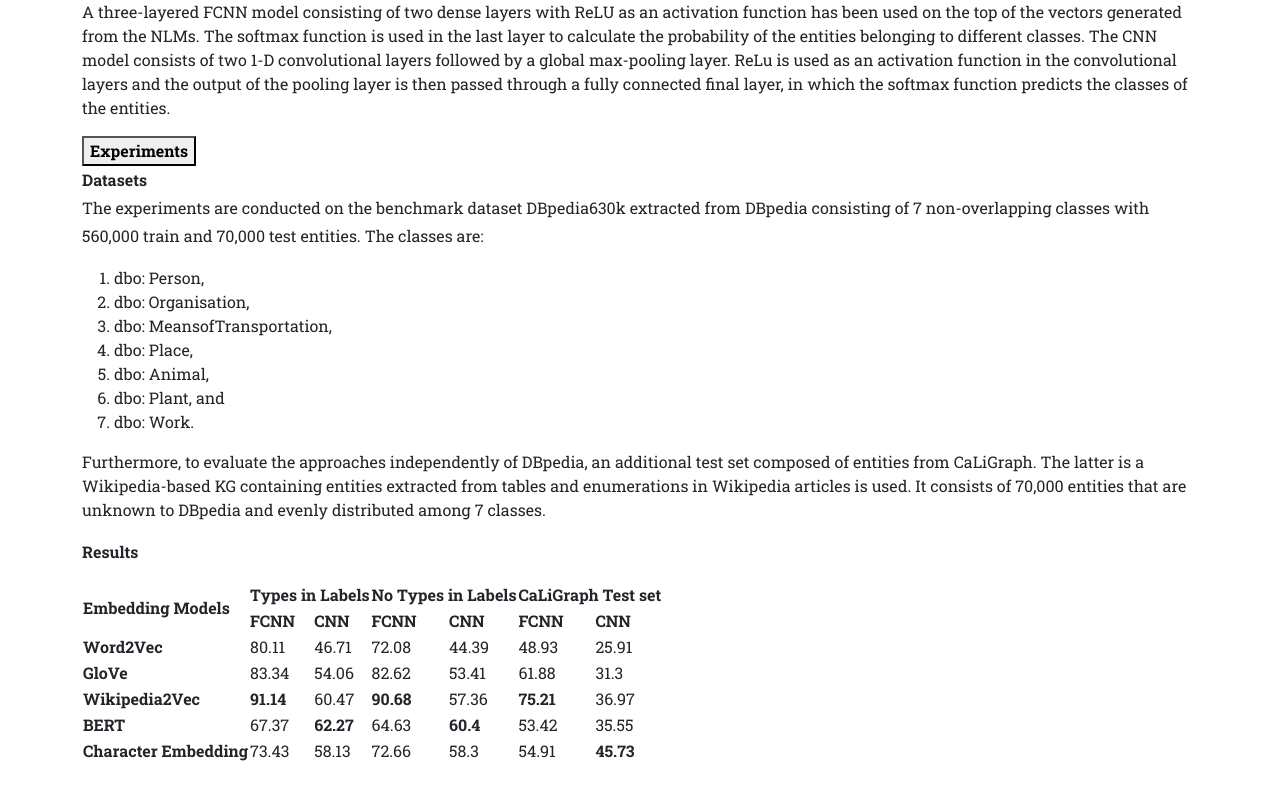
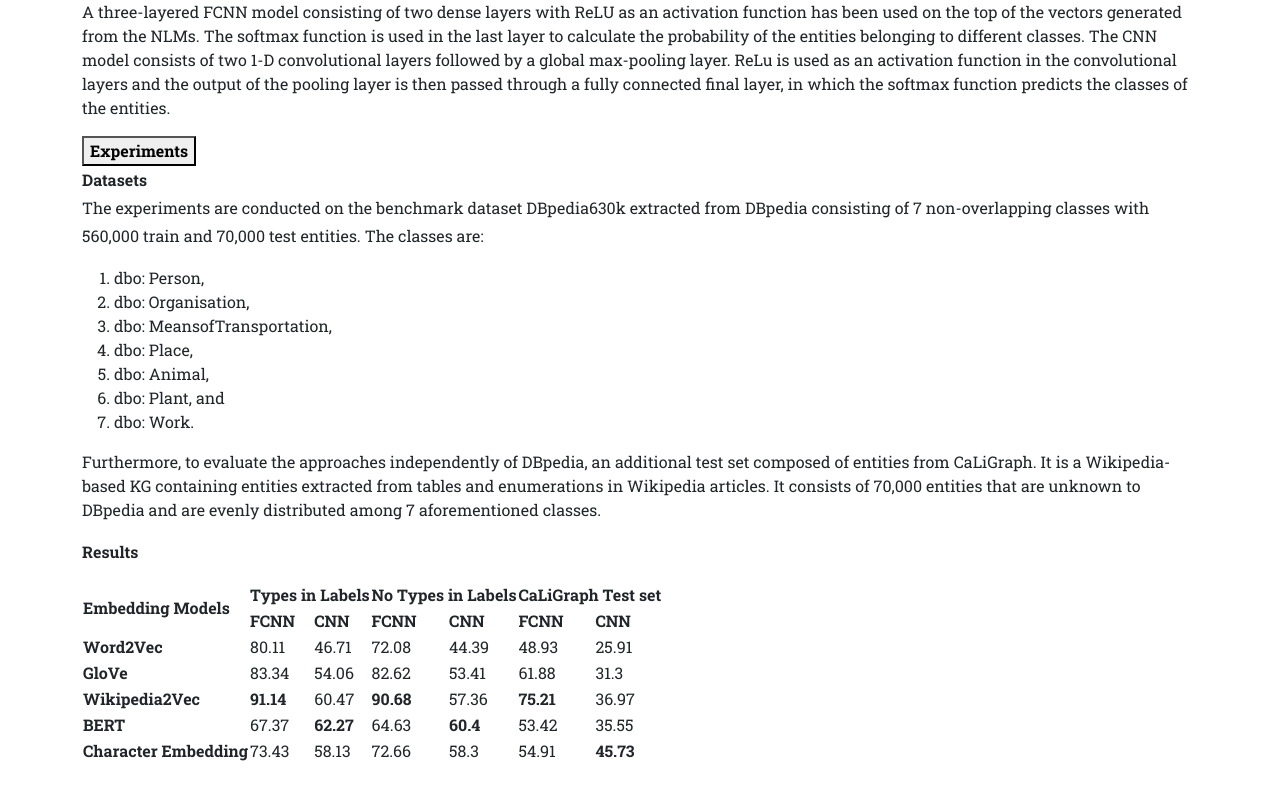
Before and after one commit to russabiswas/EntityTyping, a website: page index.html in a window 1280 px wide. Shown: the part 6125-6925 px from the top of the page. Drawn offline with nearby package versions, Linux system fonts and the light colour scheme; files that its build step writes are made by us from their sources.

Commit message:
Update index.html

```diff
--- a/index.html
+++ b/index.html
@@ -168,7 +168,7 @@ The training objective of GloVe is to learn word vectors such that their dot pro
                          <li>dbo: Animal,</li>
                          <li>dbo: Plant, and</li>
                          <li>dbo: Work.</li> </ol>
-                         Furthermore, to evaluate the approaches independently of DBpedia, an additional test set composed of entities from CaLiGraph. The latter is a Wikipedia-based KG containing entities extracted from tables and enumerations in Wikipedia articles is used. It consists of 70,000 entities that are unknown to DBpedia and evenly distributed among 7 classes.
+                         Furthermore, to evaluate the approaches independently of DBpedia, an additional test set composed of entities from CaLiGraph. It is a Wikipedia-based KG containing entities extracted from tables and enumerations in Wikipedia articles. It consists of 70,000 entities that are unknown to DBpedia and are evenly distributed among 7 aforementioned classes.
                         </p>
 
             <p><b>Results</b></p>
```
